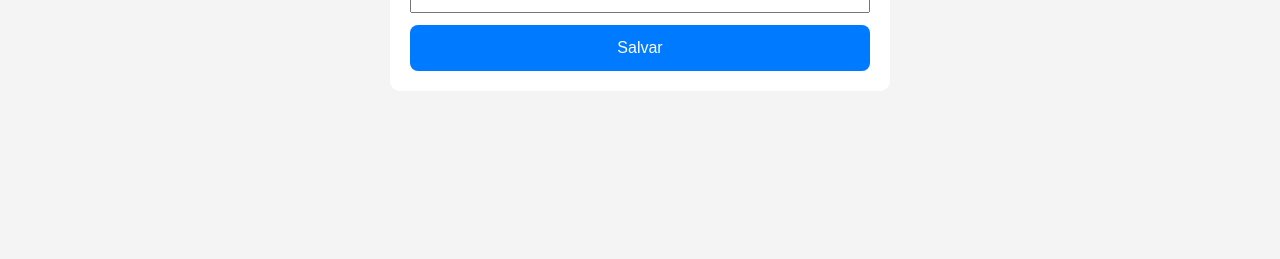
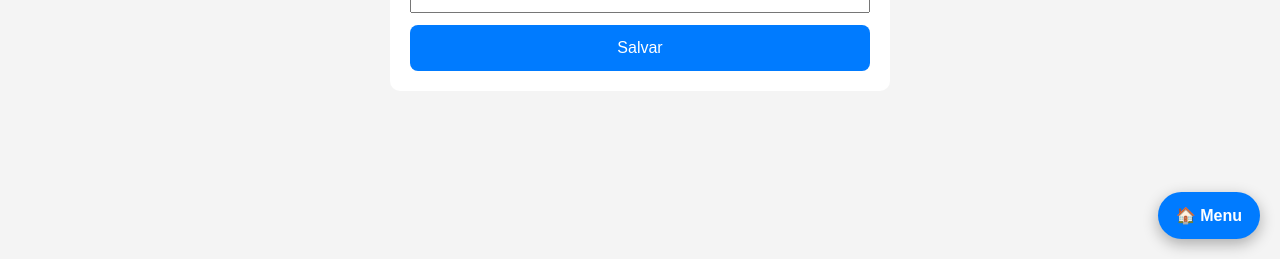
Before and after one commit to Guilherme20266/estoque-system, a Flask app: page /cadastrar in a window 1280 px wide. Shown: the part 541-800 px from the top of the page. Run offline with Flask 3, Linux system fonts and the light colour scheme; the visitor is signed in with stand-in values (Sample User, id 1).

Commit message:
Update base.html

```diff
--- a/templates/base.html
+++ b/templates/base.html
@@ -67,6 +67,26 @@
     }
 }
 
+/* =========================
+   BOTÃO MENU GLOBAL
+========================= */
+
+.menu-float {
+    position: fixed;
+    bottom: 20px;
+    right: 20px;
+    background: #007bff;
+    color: white;
+    border: none;
+    padding: 14px 18px;
+    border-radius: 50px;
+    font-weight: bold;
+    box-shadow: 0 5px 15px rgba(0,0,0,0.3);
+    cursor: pointer;
+    z-index: 99999;
+    text-decoration: none;
+}
+
 /* ========================= */
 
 {% block style %}{% endblock %}
@@ -90,6 +110,11 @@
   {% endif %}
 {% endwith %}
 
+<!-- BOTÃO MENU GLOBAL -->
+<a href="/menu" class="menu-float">
+    🏠 Menu
+</a>
+
 {% block content %}{% endblock %}
 
 {% block script %}{% endblock %}
```
